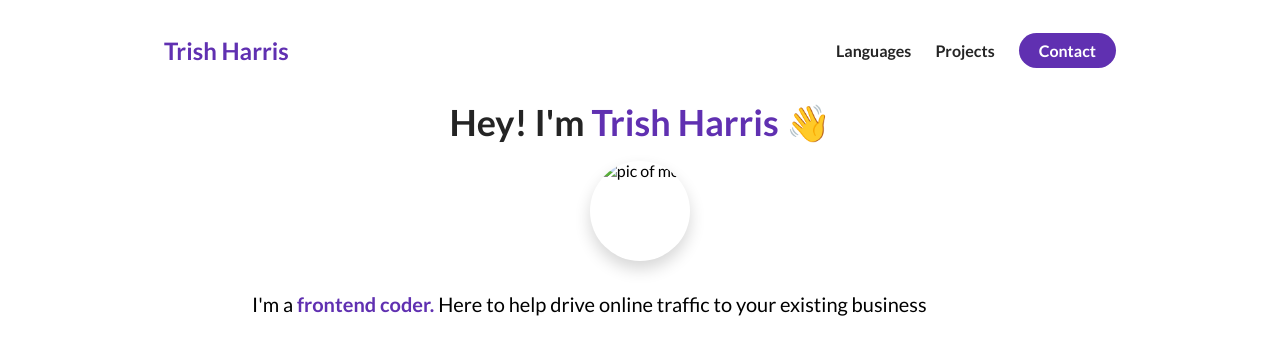
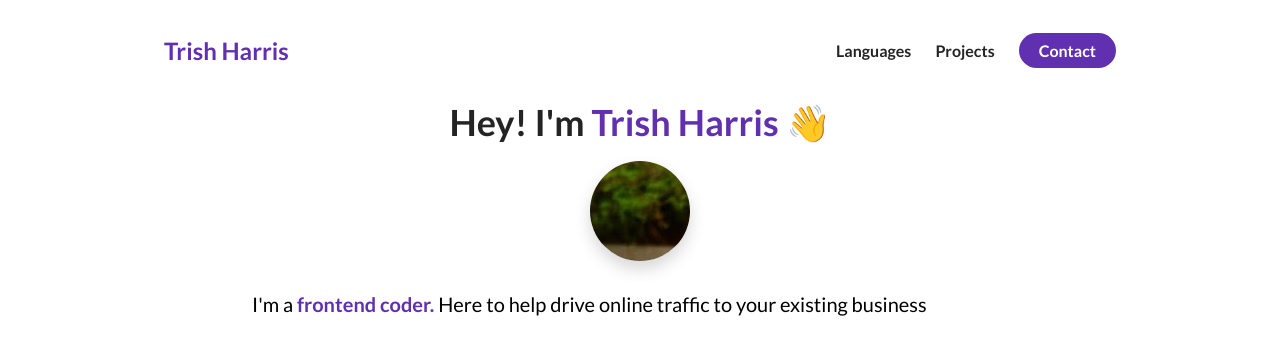
Before and after one commit to azphar/eprofile, a plain HTML site: page index.html in a window 1280 px wide. Shown: the top 344 px of the page. Drawn offline with Linux system fonts and the light colour scheme.

Commit message:
add my profile photo

```diff
--- a/index.html
+++ b/index.html
@@ -44,7 +44,7 @@
                   Hey! I'm <span class="text--purple">Trish Harris</span>&nbsp;<span class="wave">👋</span>
               </h1>
              <figure class="about-me__picture--mask">
-                 <img src="./assets/Trish-profile.jpeg" class="about-me--picture" alt="pic of me">
+                 <img src="./assets/Trish-profile.jpg" class="about-me--picture" alt="pic of me">
             </figure>
         </div>
                             <p class="about-me__info--para">
```
Also changed, not shown: assets/Trish-profile.jpg (renamed from assets/Trish-profile.jpeg.jpg).
